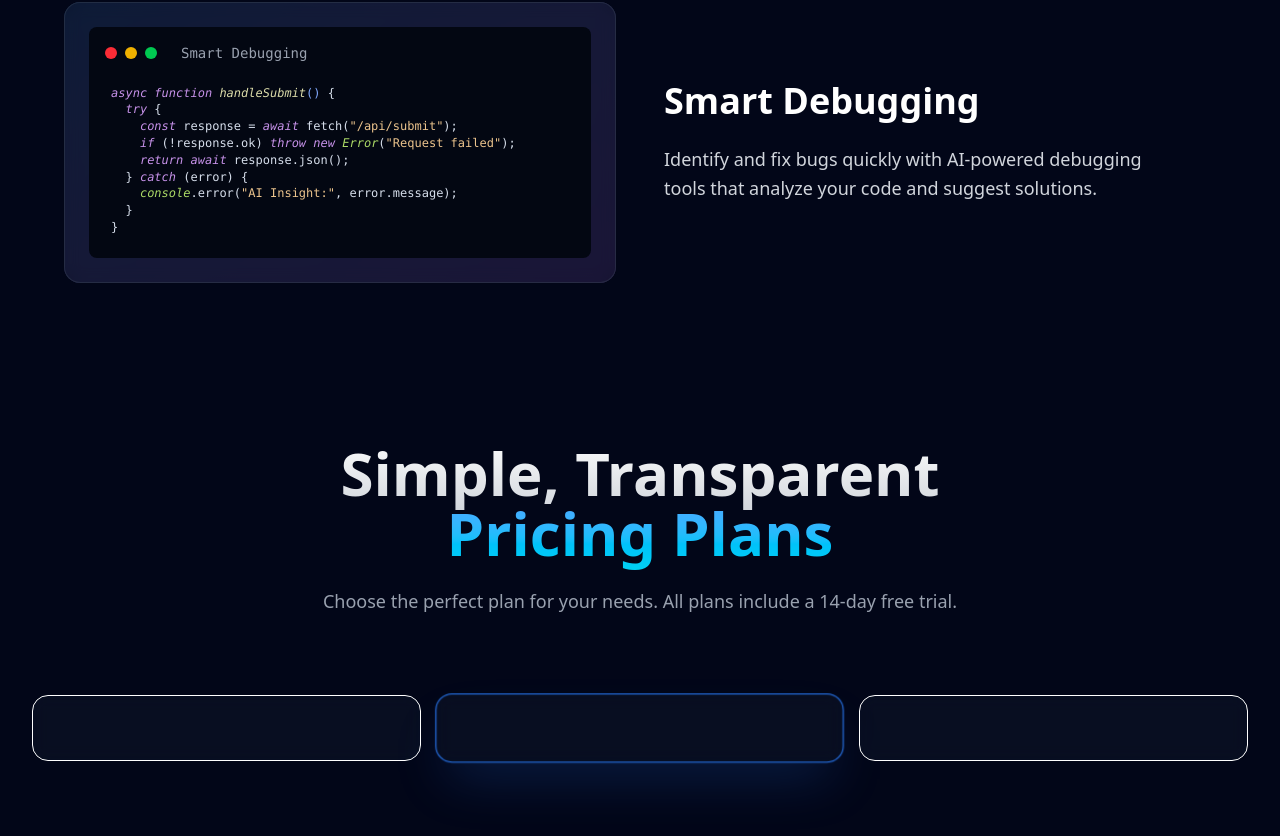
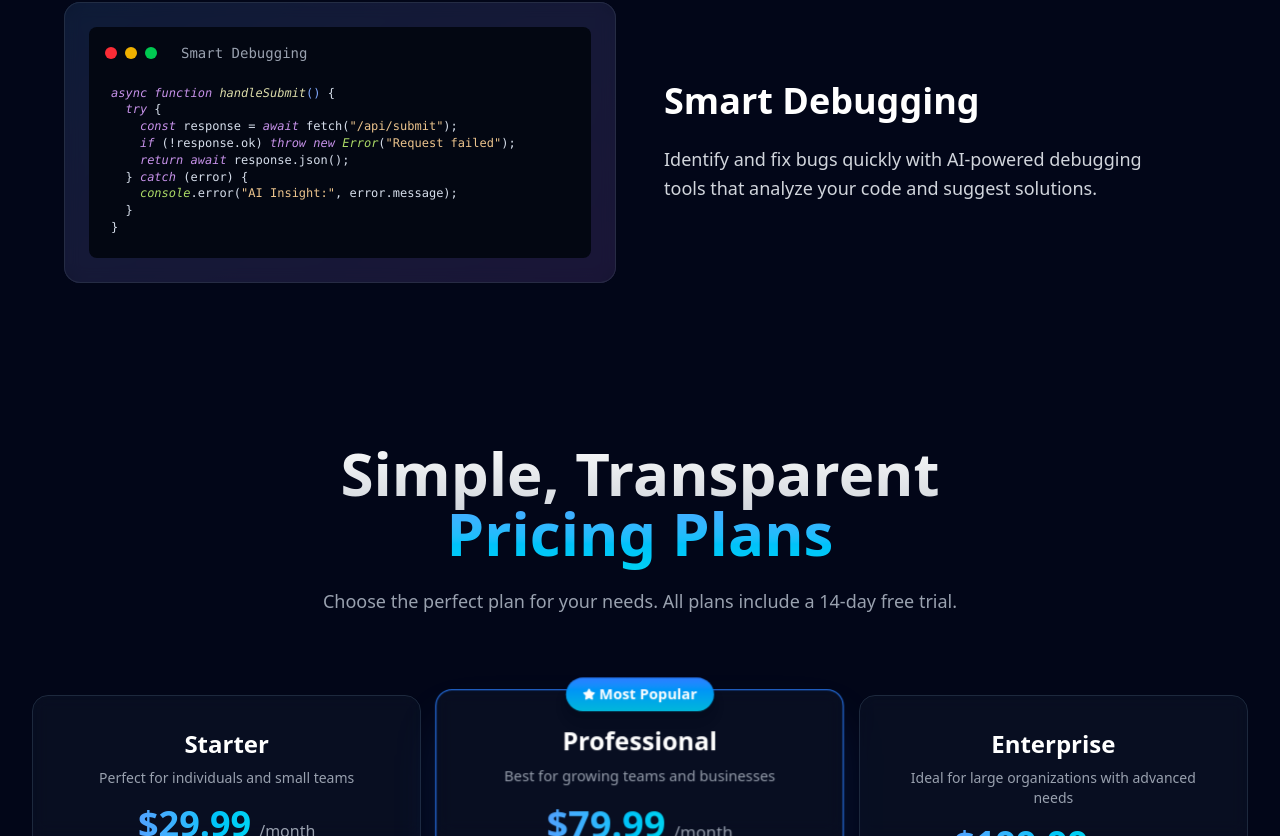
Before and after one commit to sushimaple/SproutAI-landingpage-reactjs-tailwind, a React (Vite) app: page / in a window 1280 px wide. Shown: the part 1964-2800 px from the top of the page. Built offline with nearby package versions, Linux system fonts and the light colour scheme.

Commit message:
feat: add responsive pricing section with tiered plans

```diff
--- a/src/components/Pricing.jsx
+++ b/src/components/Pricing.jsx
@@ -1,3 +1,5 @@
+import { Star } from "lucide-react";
+
 const plans = [
   {
     name: "Starter",
@@ -78,9 +80,38 @@ export default function Pricing() {
               className={`relative bg-slate-900/50 backdrop-blur-sm border rounded-xl sm:rounded-2xl p-6 sm:p-8 transition-all duration-300 overflow-visible group flex flex-col h-full ${
                 plan.mostPopular
                   ? "border-blue-500 shadow-2xl shadow-blue-500/20 lg:scale-105"
-                  : ""
+                  : "border-slate-800 hover:border-slate-700"
               }`}
-            ></div>
+            >
+              {plan.mostPopular && (
+                <div className="absolute -top-2 sm:-top-3 left-1/2 transform -translate-x-1/2 z-10">
+                  <div className="flex items-center space-x-1 px-3 sm:px-4 py-1 sm:py-1.5 bg-gradient-to-b from-blue-500 to-cyan-500 rounded-full text-sx sm:text-sm font-semibold shadow-lg">
+                    <Star className="w-3 h-3 sm:w-3 sm:h-3 fill-white" />
+                    <span>Most Popular</span>
+                  </div>
+                </div>
+              )}
+
+              <div className="text-center mb-6 sm:mb-8 ">
+                <h3 className="text-xl sm:text-2xl font-bold mb-2">
+                  {plan.name}
+                </h3>
+                <p className="text-gray-400 text-sx sm:text-sm mb-3 sm:mb-4">
+                  {plan.description}
+                </p>
+                <div className="flex items-baseline justify-center">
+                  <span
+                    className="text-3xl sm:text-4xl text-5xl font-bold bg-gradient-to-r from-blue-400 to-cyan-400 bg-clip-text
+                  text-transparent"
+                  >
+                    ${plan.price}
+                  </span>
+                  <span className="text-gray-400 ml-1 sm:ml-2 text-sm sm:text-base">
+                    /month
+                  </span>
+                </div>
+              </div>
+            </div>
           ))}
         </div>
       </div>
```
